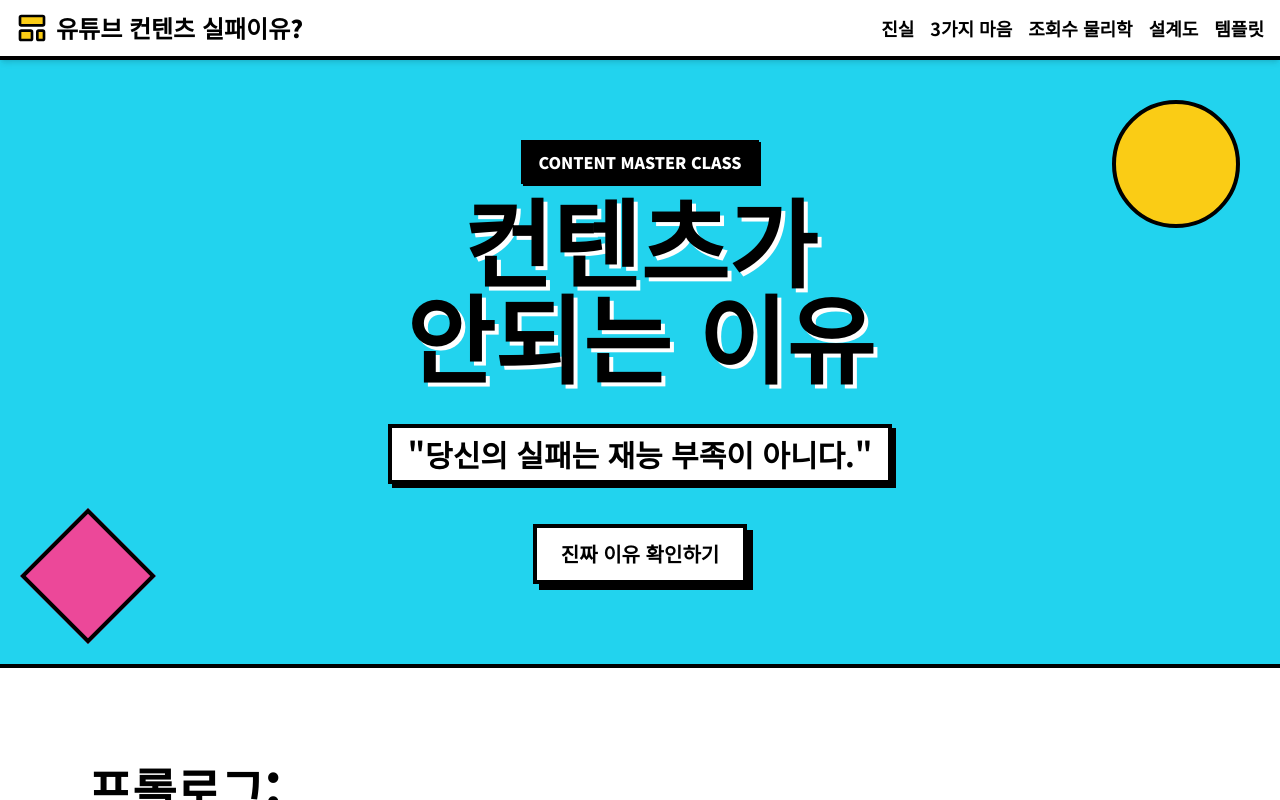
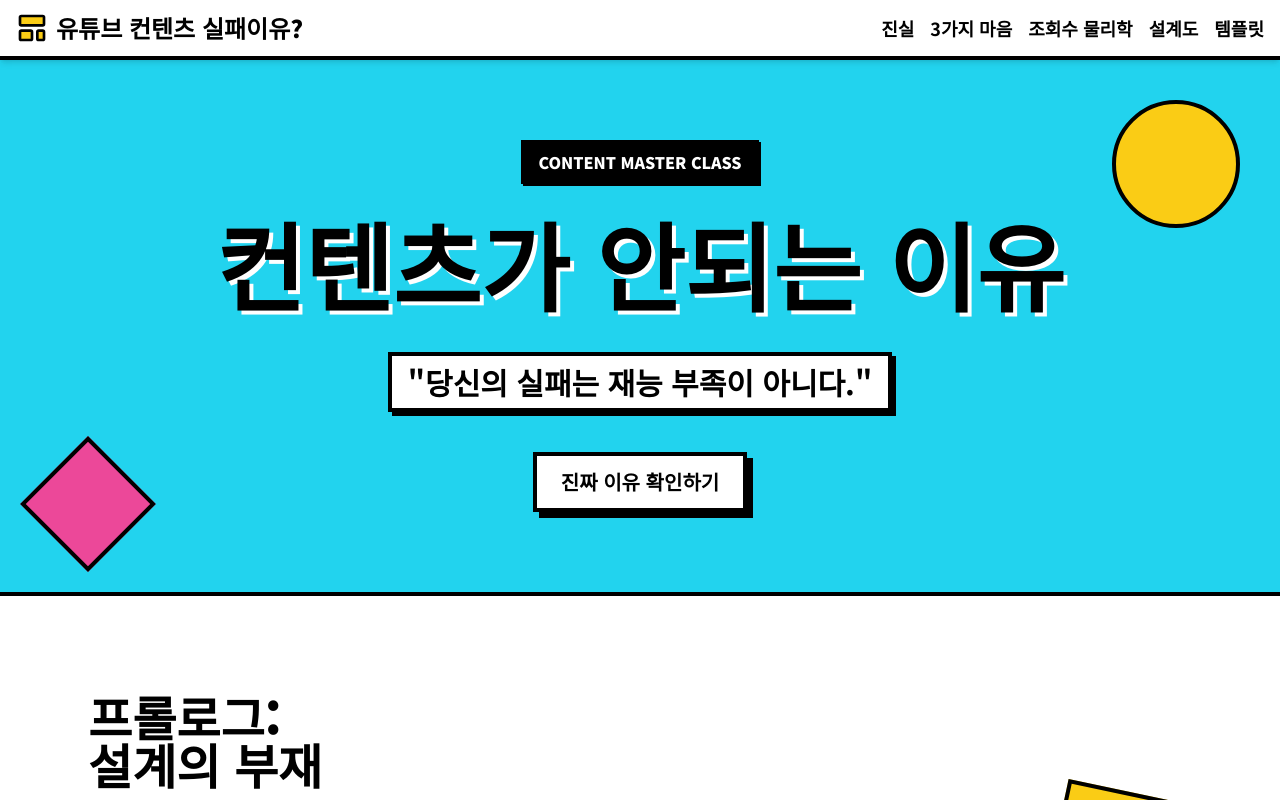
Before and after one commit to bitcory/youtubewin, a React (Vite) app: page / in a window 1280 px wide. Shown: the top 800 px of the page. Built offline with nearby package versions, Linux system fonts and the light colour scheme.

Commit message:
Add margin-top to hero h1 for spacing
🤖 Generated with [Claude Code](https://claude.com/claude-code)

Co-Authored-By: Claude Opus 4.5 <noreply@anthropic.com>

```diff
--- a/App.tsx
+++ b/App.tsx
@@ -183,8 +183,8 @@ const App = () => {
 
         <div className="max-w-4xl mx-auto text-center relative z-10">
           <NeoBadge text="CONTENT MASTER CLASS" color="bg-black text-white" />
-          <h1 className="text-6xl md:text-8xl font-black mb-10 leading-tight drop-shadow-[4px_4px_0px_rgba(255,255,255,1)]">
-            컨텐츠가<br />안되는 이유
+          <h1 className="text-6xl md:text-8xl font-black mt-6 mb-10 leading-tight drop-shadow-[4px_4px_0px_rgba(255,255,255,1)]">
+            컨텐츠가 안되는 이유
           </h1>
           <p className="text-xl md:text-3xl font-bold mb-10 bg-white inline-block px-4 py-2 border-4 border-black shadow-[4px_4px_0px_0px_rgba(0,0,0,1)]">
             "당신의 실패는 재능 부족이 아니다."
```
